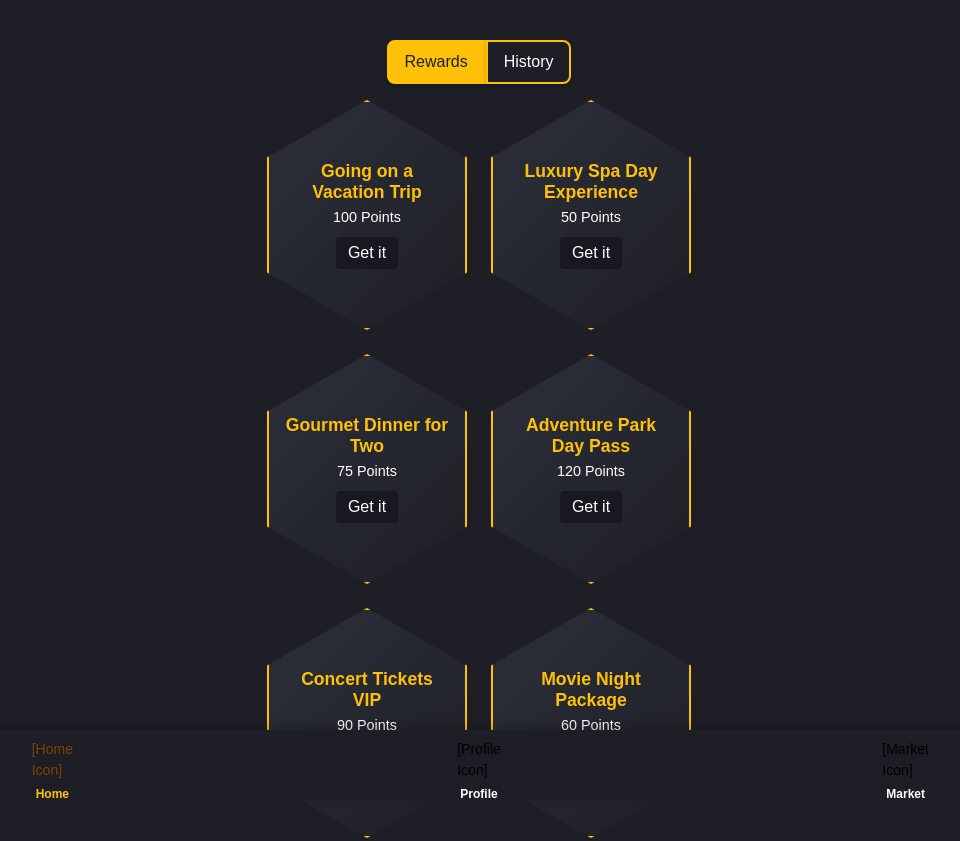
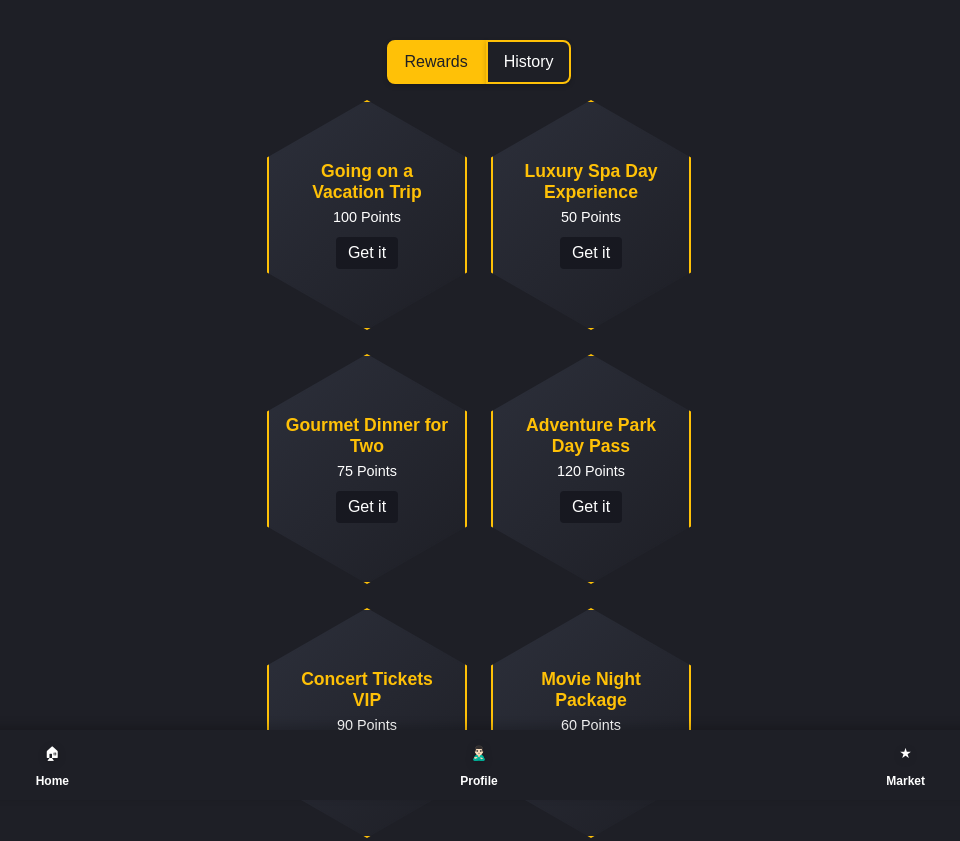
Before and after one commit to g4meChanger/TestStyleBeeMazing, a plain HTML site: page style3.html in a window 1280 px wide. Shown: the top 841 px of the page, without its empty margins (161-1121 px from the left). Drawn offline with nearby package versions, Linux system fonts and the light colour scheme.

Commit message:
different styles.

```diff
--- a/style3.html
+++ b/style3.html
@@ -224,6 +224,8 @@
       z-index: 100;
       height: var(--footer-height);
     }
+
+
     .footer a {
       text-decoration: none;
       color: var(--light-text);
@@ -248,10 +250,7 @@
   justify-content: center;
   font-size: 14px;
   color: var(--light-text);
-      filter: invert(100%) drop-shadow(0 2px 4px rgba(0, 0, 0, 0.2));
-    }
-    .footer a.active .icon-placeholder {
-      filter: invert(77%) sepia(88%) saturate(900%) hue-rotate(0deg) brightness(100%) contrast(100%) drop-shadow(0 2px 4px rgba(0, 0, 0, 0.2));
+  filter: drop-shadow(0 2px 4px rgba(0, 0, 0, 0.2));
 }
     .footer a.active span {
       color: var(--accent-color);
@@ -385,16 +384,20 @@
   </div>
 
   <div class="footer" id="footer">
-    <a href="index.html" class="footer-icon active" aria-label="Home">
-      <div class="icon-placeholder">[Home Icon]</div>
+    <a href="index.html" class="footer-icon" aria-label="Home">
+      <div class="icon-placeholder">
+        🏠︎
+    </div>
       <span>Home</span>
     </a>
     <a href="#" class="footer-icon" aria-label="Profile">
-      <div class="icon-placeholder">[Profile Icon]</div>
+      <div class="icon-placeholder">
+        🙎🏻‍♂️
+       </div>
       <span>Profile</span>
     </a>
     <a href="#" class="footer-icon" aria-label="Market">
-      <div class="icon-placeholder">[Market Icon]</div>
+      <div class="icon-placeholder">★ </div>
       <span>Market</span>
     </a>
   </div>
```
Also changed, not shown: style1.html (+8 -2 lines), style2.html (+10 -5 lines). Lines whose indentation alone changed are shown as unchanged.
